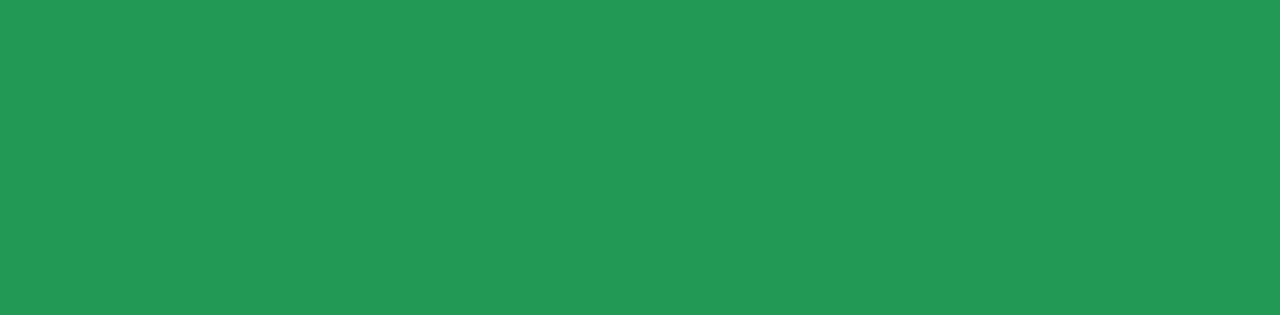
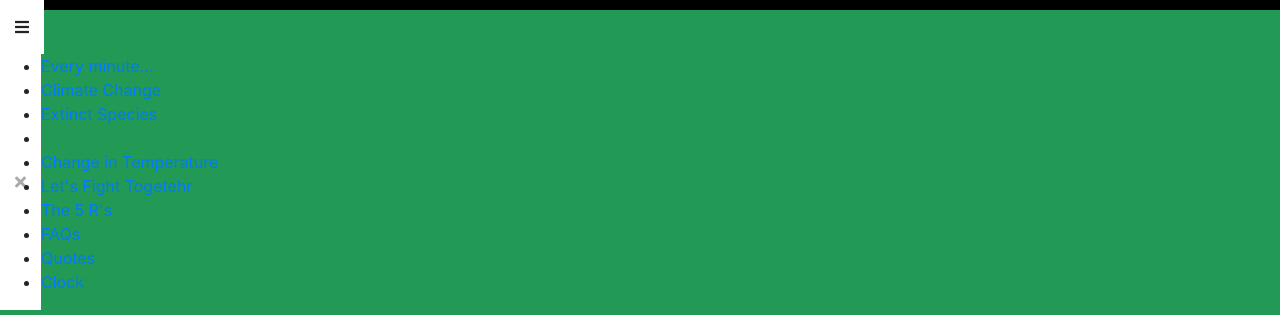
Before and after one commit to Sabrina-Xu/Sabrina-Xu.github.io, a plain HTML site: page index.html in a window 1280 px wide. Shown: the top 315 px of the page. Drawn offline with nearby package versions, Linux system fonts and the light colour scheme.

Commit message:
Update index.html

```diff
--- a/index.html
+++ b/index.html
@@ -8,6 +8,7 @@
     <script src="https://kit.fontawesome.com/yourcode.js" crossorigin="anonymous"></script>
     <link rel="stylesheet" href="https://cdnjs.cloudflare.com/ajax/libs/font-awesome/5.14.0/css/all.min.css" integrity="sha512-1PKOgIY59xJ8Co8+NE6FZ+LOAZKjy+KY8iq0G4B3CyeY6wYHN3yt9PW0XpSriVlkMXe40PTKnXrLnZ9+fkDaog==" crossorigin="anonymous" />
     <link rel="stylesheet" href="https://cdn.jsdelivr.net/npm/bootstrap@4.4.1/dist/css/bootstrap.min.css" integrity="sha384-Vkoo8x4CGsO3+Hhxv8T/Q5PaXtkKtu6ug5TOeNV6gBiFeWPGFN9MuhOf23Q9Ifjh" crossorigin="anonymous">
+    <link rel="stylesheet" href="https://cdnjs.cloudflare.com/ajax/libs/font-awesome/5.14.0/css/all.min.css" integrity="sha512-1PKOgIY59xJ8Co8+NE6FZ+LOAZKjy+KY8iq0G4B3CyeY6wYHN3yt9PW0XpSriVlkMXe40PTKnXrLnZ9+fkDaog==" crossorigin="anonymous" />
     <link rel="stylesheet" href="style.css" />
     <link
       rel="stylesheet"
@@ -20,9 +21,68 @@
 <body>
     <div id="parent">
 
+
       <!-------------------------- Numbers -------------------------------->
 
-        <div class="Incrementing-Counter">
+
+
+      <div class="Nav" style="z-index:100; position: absolute;">
+        <button class="nav-btn open-btn">
+          <i class="fas fa-bars"></i>
+        </button>
+
+        <!-- <img src="https://wallpaperboat.com/wp-content/uploads/2020/06/08/44326/aesthetic-flower-23.jpg" alt="Logo" class="logo"> -->
+
+
+
+        <div class="nav nav-black" >
+          <div class="nav nav-red">
+            <div class="nav nav-white">
+              <button class="nav-btn close-btn">
+                <i class="fas fa-times"></i>
+              </button>
+
+
+
+              <ul class="list">
+                <li><a href="#Incrementing Counter">Every minute...</a></li>
+                <li><a href="#Expanding Cards">Climate Change</a></li>
+                <li><a href="#Double Vertical Slider">Extinct Species</a></li>
+                <li>
+
+                    <li><a href="#Change in Temperature">Change in Temperature</a></li>
+                    <li><a href="#Let's Fight Together">Let's Fight Togetehr</a></li>
+                    <li><a href="#The 5 R's">The 5 R's</a></li>
+                    <li><a href="#FAQs">FAQs</a></li>
+                    <li><a href="#Quotes">Quotes</a></li>
+                    <li><a href="#Clock">Clock</a></li>
+
+
+                </li>
+              </ul>
+            </div>
+          </div>
+        </div>
+
+    </div>
+
+
+<!--------------------------------------------------------------------------->
+
+
+
+<div class="split-line"></div>
+
+
+
+<!-------------------------- Numbers -------------------------------->
+
+
+
+<div id="Incrementing Counter" class="Incrementing-Counter">
+
+
+
   <h1>Every <br> minute...</h1>
   <div class="counter-container">
   <i class="fas fa-tree" style="font-size:40px;"></i>
@@ -53,22 +113,22 @@
 
 
 <h1 style="background-color: #7bc299;"><br>Climate Change</h1>
-          <div class="Expanding-Cards"><div class="container">
+          <div id="Expanding Cards" class="Expanding-Cards"><div class="container">
 
             <div class="panel active" style="background-image: url('https://images.unsplash.com/photo-1516937941344-00b4e0337589?ixlib=rb-1.2.1&ixid=MnwxMjA3fDB8MHxzZWFyY2h8MXx8aW5kdXN0cmllcyUyMGFuZCUyMHBvbGx1dGlvbnxlbnwwfHwwfHw%3D&auto=format&fit=crop&w=800&q=60')">
-              <h3>Industries, transportations, and burning fossil fuels are harming the environment.</h3>
+              <h3 style="color: azure;">Industries, transportations, and burning fossil fuels are harming the environment.</h3>
             </div>
             <div class="panel" style="background-image: url('https://media.istockphoto.com/photos/plane-earth-burning-isolated-on-black-background-picture-id171251746?k=20&m=171251746&s=612x612&w=0&h=9GBAPXSgxP4IG5JAHJaRJ7kzId_zrZTkw3bJE4J3Ar8=')">
               <h3>These emissions are composed of greenhouse gases like CO2 and Methane. They are released into the earth's atmosphere which makes it trap more heat.</h3>
             </div>
             <div class="panel" style="background-image: url('https://images.unsplash.com/photo-1523156894592-f27056adc806?ixlib=rb-1.2.1&ixid=MnwxMjA3fDB8MHxzZWFyY2h8MXx8bWVsdGluZyUyMGdsYWNpZXJzfGVufDB8fDB8fA%3D%3D&auto=format&fit=crop&w=800&q=60')">
-              <h3>A warmer Earth causes ice caps to melt. Animals who depend on it for survival like polar bears will perish.</h3>
+              <h3 style="color:rgb(120, 255, 42)">A warmer Earth causes ice caps to melt. Animals who depend on it for survival like polar bears will perish.</h3>
             </div>
             <div class="panel" style="background-image: url('https://images.unsplash.com/photo-1549885606-bbc17accf949?ixlib=rb-1.2.1&ixid=MnwxMjA3fDB8MHxzZWFyY2h8M3x8ZHJvdWdodHxlbnwwfHwwfHw%3D&auto=format&fit=crop&w=800&q=60')">
               <h3>Weather patterns will change so severe weather will happen more frequently.</h3>
             </div>
             <div class="panel" style="background-image: url('https://media.istockphoto.com/photos/ear-of-corn-on-cornstalk-with-missing-kernels-and-damage-on-tip-of-picture-id1340977219?k=20&m=1340977219&s=612x612&w=0&h=NhwI9d8wxOSbvvRb_Ryl2tD3W7FybKtYShOOksTjTdE=')">
-              <h3>Human health will be harmed as there will be more failed crops: vegetation can become flammable and diseases can spread faster.</h3>
+              <h3 style="color: black;">Droughts and floods can destroy crops.</h3>
             </div>
 
           </div></div>
@@ -87,7 +147,7 @@
   <h1 style="background-color: #229954; color: aliceblue;"><br>Species that have become extinct due to Climate Change<br><br></h1>
   <h2 style="background-color: #229954; color: aliceblue; padding: 0%; margin: 0%; text-align: center;"> - More than 1 million species face extinction right now<br><br></h2>
 </div>
-<div class="Double-Vertical-Slider">
+<div id="Double Vertical Slider" class="Double-Vertical-Slider">
   <div class="slider-container"><div class="left-slide">
     <div style="background-color: #ff977f">
       <h1>Monarch Butterfly</h1>
@@ -137,7 +197,7 @@
 <h1 style="background-color:rgb(191, 255, 172);"><br>Change in Temperature over time</h1>
     </div>
           </div>
-          <div class="Image-Carousel">
+          <div id="Change in Temperature" class="Image-Carousel">
             <div class="carousel">
               <div class="image-container" id="imgs">
                 <img src="https://earthobservatory.nasa.gov/ContentWOC/images/globaltemp/global_gis_1880-1884.png"
@@ -170,7 +230,7 @@
 
 <!--------------------------------- Let's fight together------------------------------------------>
 
-        <div class="fightContainer" >
+        <div class="fightContainer" id="Let's Fight Together">
 
           <div class="Auto-Text-Effect">
             <h1 id="text">Starting...</h1>
@@ -186,7 +246,7 @@
 <!--------------------------------- The 5 R's------------------------------------------>
 
 
-        <div class="Scroll-Animation">
+        <div class="Scroll-Animation" id="The 5 R's">
             <br> <br>
             <h1>The 5 R's That Will Help You Minimise Waste</h1><br>
             <div class="box"><h2 >Refuse</h2>
@@ -209,7 +269,7 @@
 <!------------------------------- FAQs -------------------------------------------->
 
 
-<div class="FAQ-collapse">
+<div class="FAQ-collapse" id="FAQs">
 
   <h1><br>FAQs About Climate Change and The Earth</h1>
 <div class="faq-container">
@@ -280,7 +340,7 @@ Until what time will climate change be irreversible?
 <!------------------------------ Quotes--------------------------------------------->
 
 
-          <div class="Testimonial-Box">
+          <div class="Testimonial-Box" id="Quotes">
             <div class="testimonial-container">
               <div class="progress-bar"></div>
               <div class="fas fa-quote-right fa-quote"></div>
@@ -308,7 +368,7 @@ Until what time will climate change be irreversible?
 
 <!---------------------------------- Clock ----------------------------------------->
 
-<div class="Theme-Clock">
+<div class="Theme-Clock" id="Clock">
   <h1>Time's ticking.</h1><br><br><br><br>
   <div class="clock-container">
     <div class="clock">
```
Lines whose indentation alone changed are shown as unchanged.
